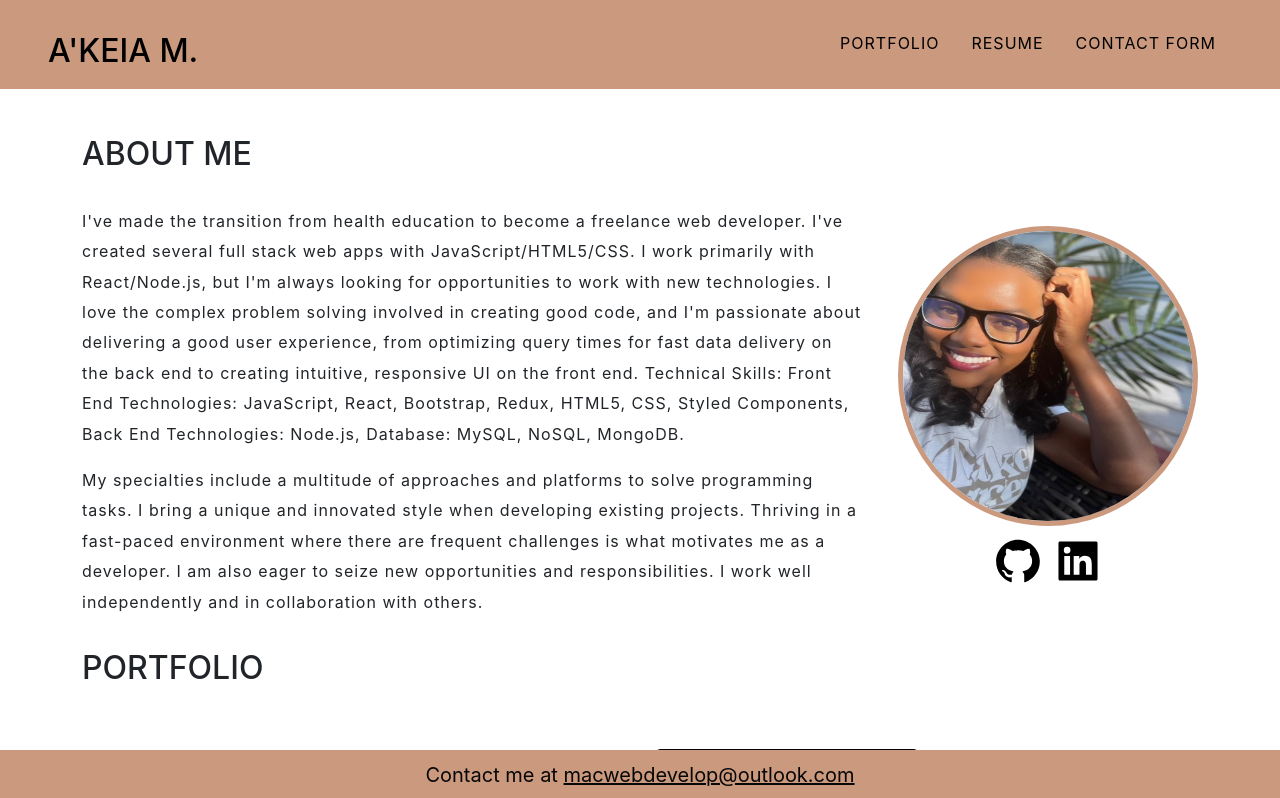
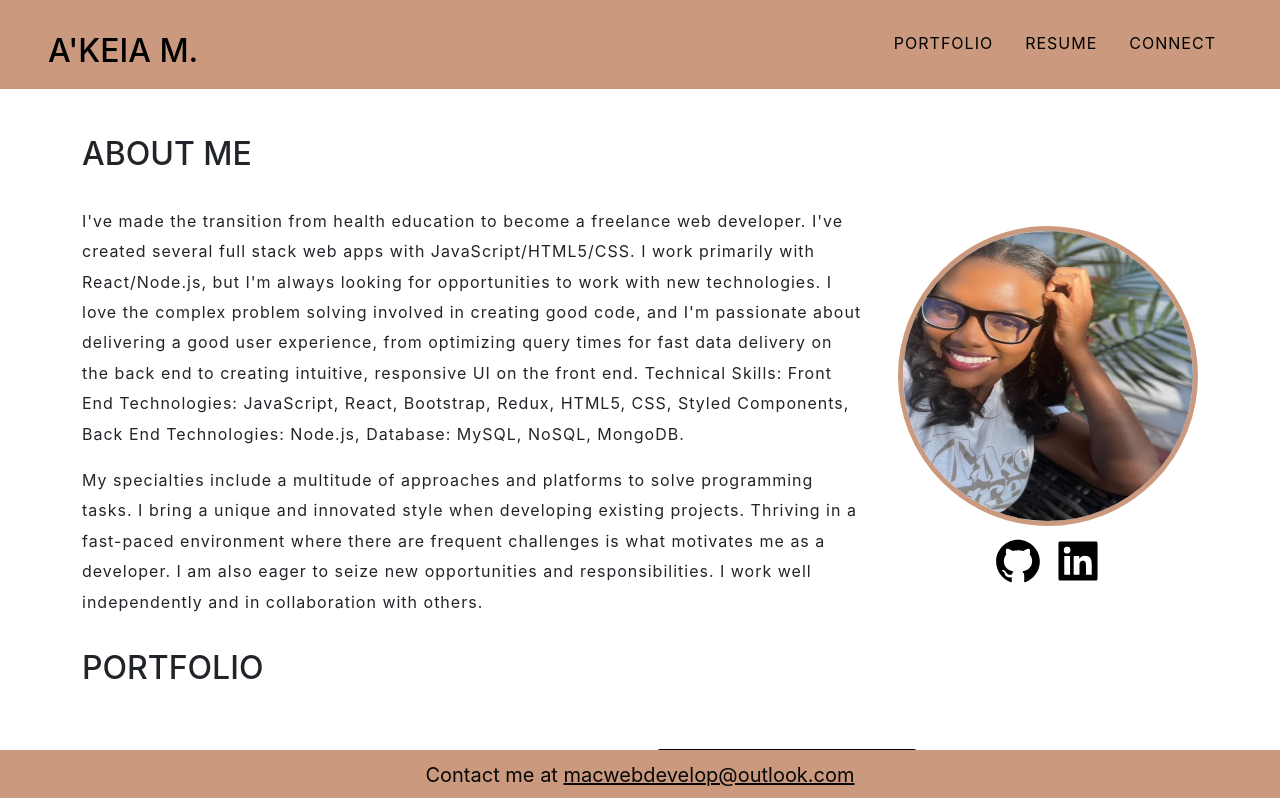
Before and after one commit to DrMcCollum5/react-portfolio, a React (Create React App) app: page / in a window 1280 px wide. Shown: the top 798 px of the page. Built offline with nearby package versions, Linux system fonts and the light colour scheme.

Commit message:
updated nav bar headings

```diff
--- a/src/components/Header.js
+++ b/src/components/Header.js
@@ -21,7 +21,7 @@ const Header = () => {
               </a>
             </li>
             <li>
-              <a href="#contact_form">Contact Form</a>
+              <a href="#contact_form">Connect</a>
             </li>
           </ul>
         </nav>
```
Also changed, not shown: 2 other files (tests, documents, lock files or other folders).
